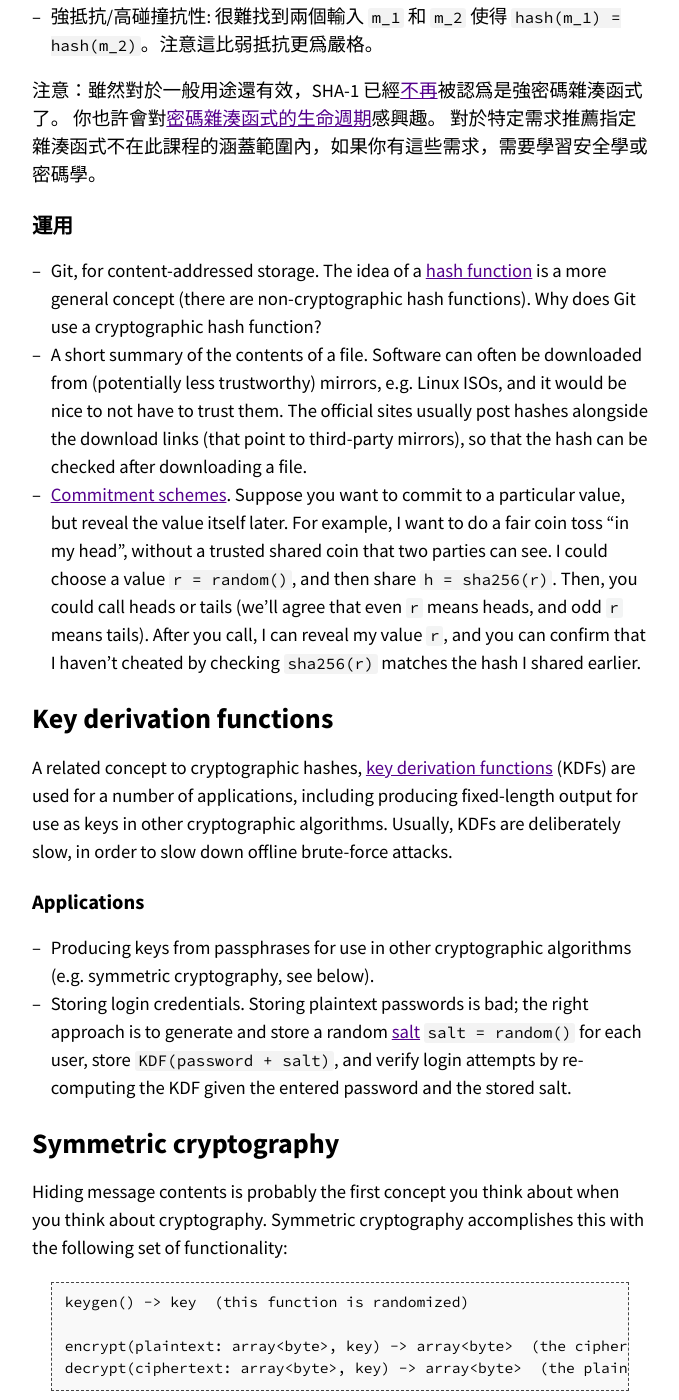
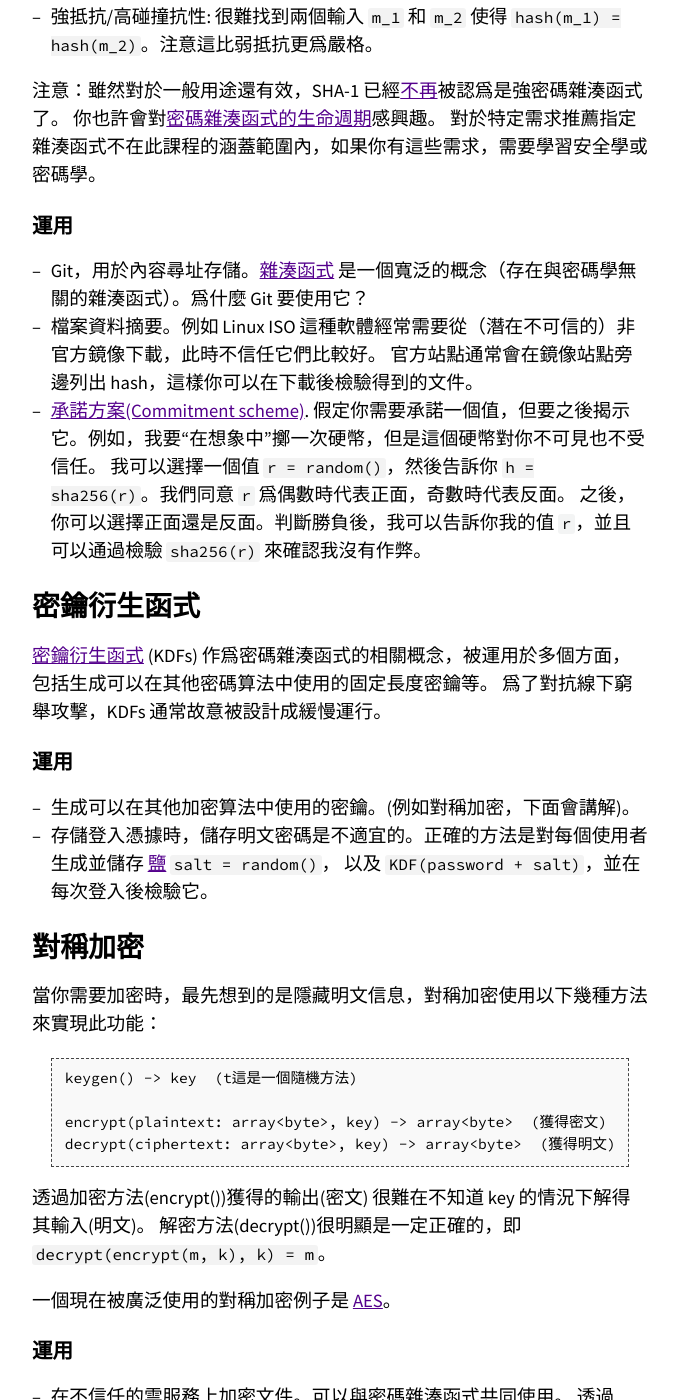
Before and after one commit to missing-semester-zh-Hant/missing-semester-zh-Hant.github.io, a Jekyll site: the page built from _2020/security.md, in a window 1280 px wide and 1400 px high, scrolled down 2294 px. Shown: the whole window, without its empty margins (300-979 px from the left). Built offline with Jekyll 4.4.1, drawn with Linux system fonts in a browser that asks for light colours; some of the changed text lies outside the part shown.

Commit message:
Update security.md (not finished

````diff
--- a/_2020/security.md
+++ b/_2020/security.md
@@ -80,7 +80,7 @@ be resistant to offline guessing, a stronger password would be necessary (e.g.
 對於線下攻擊，需要 80 位元或更強的密碼。
 
 <!-- # Hash functions -->
-# 密碼雜湊函式(hash)
+# 密碼雜湊函式
 
 <!-- A [cryptographic hash
 function](https://en.wikipedia.org/wiki/Cryptographic_hash_function) maps data
@@ -145,7 +145,7 @@ security/cryptography. -->
 <!-- ## Applications -->
 ## 運用
 
-- Git, for content-addressed storage. The idea of a [hash
+<!-- - Git, for content-addressed storage. The idea of a [hash
 function](https://en.wikipedia.org/wiki/Hash_function) is a more general
 concept (there are non-cryptographic hash functions). Why does Git use a
 cryptographic hash function?
@@ -161,51 +161,83 @@ trusted shared coin that two parties can see. I could choose a value `r =
 random()`, and then share `h = sha256(r)`. Then, you could call heads or tails
 (we'll agree that even `r` means heads, and odd `r` means tails). After you
 call, I can reveal my value `r`, and you can confirm that I haven't cheated by
-checking `sha256(r)` matches the hash I shared earlier.
+checking `sha256(r)` matches the hash I shared earlier. -->
+- Git，用於內容尋址存儲。[雜湊函式](https://en.wikipedia.org/wiki/Hash_function)
+是一個寬泛的概念（存在與密碼學無關的雜湊函式）。爲什麼 Git 要使用它？
+- 檔案資料摘要。例如 Linux ISO 這種軟體經常需要從（潛在不可信的）非官方鏡像下載，此時不信任它們比較好。
+官方站點通常會在鏡像站點旁邊列出 hash，這樣你可以在下載後檢驗得到的文件。
+- [承諾方案(Commitment scheme)](https://en.wikipedia.org/wiki/Commitment_scheme).
+假定你需要承諾一個值，但要之後揭示它。例如，我要“在想象中”擲一次硬幣，但是這個硬幣對你不可見也不受信任。
+我可以選擇一個值 `r = random()`，然後告訴你 `h = sha256(r)`。我們同意 `r` 爲偶數時代表正面，奇數時代表反面。
+之後，你可以選擇正面還是反面。判斷勝負後，我可以告訴你我的值 `r`，並且可以通過檢驗 `sha256(r)`
+ 來確認我沒有作弊。
 
-# Key derivation functions
+<!-- # Key derivation functions -->
+# 密鑰衍生函式
 
-A related concept to cryptographic hashes, [key derivation
+<!-- A related concept to cryptographic hashes, [key derivation
 functions](https://en.wikipedia.org/wiki/Key_derivation_function) (KDFs) are
 used for a number of applications, including producing fixed-length output for
 use as keys in other cryptographic algorithms. Usually, KDFs are deliberately
-slow, in order to slow down offline brute-force attacks.
+slow, in order to slow down offline brute-force attacks. -->
+[密鑰衍生函式](https://en.wikipedia.org/wiki/Key_derivation_function) (KDFs)
+作爲密碼雜湊函式的相關概念，被運用於多個方面，包括生成可以在其他密碼算法中使用的固定長度密鑰等。
+爲了對抗線下窮舉攻擊，KDFs 通常故意被設計成緩慢運行。
 
-## Applications
+<!-- ## Applications -->
+## 運用
 
-- Producing keys from passphrases for use in other cryptographic algorithms
+<!-- - Producing keys from passphrases for use in other cryptographic algorithms
 (e.g. symmetric cryptography, see below).
 - Storing login credentials. Storing plaintext passwords is bad; the right
 approach is to generate and store a random
 [salt](https://en.wikipedia.org/wiki/Salt_(cryptography)) `salt = random()` for
 each user, store `KDF(password + salt)`, and verify login attempts by
-re-computing the KDF given the entered password and the stored salt.
+re-computing the KDF given the entered password and the stored salt. -->
+- 生成可以在其他加密算法中使用的密鑰。(例如對稱加密，下面會講解)。
+- 存儲登入憑據時，儲存明文密碼是不適宜的。正確的方法是對每個使用者生成並儲存
+[鹽](https://en.wikipedia.org/wiki/Salt_(cryptography)) `salt = random()`，
+以及 `KDF(password + salt)`，並在每次登入後檢驗它。
 
-# Symmetric cryptography
+# 對稱加密
 
-Hiding message contents is probably the first concept you think about when you
+<!-- Hiding message contents is probably the first concept you think about when you
 think about cryptography. Symmetric cryptography accomplishes this with the
-following set of functionality:
+following set of functionality: -->
+當你需要加密時，最先想到的是隱藏明文信息，對稱加密使用以下幾種方法來實現此功能：
 
-```
+<!-- ```
 keygen() -> key  (this function is randomized)
 
 encrypt(plaintext: array<byte>, key) -> array<byte>  (the ciphertext)
 decrypt(ciphertext: array<byte>, key) -> array<byte>  (the plaintext)
+``` -->
+```
+keygen() -> key  (t這是一個隨機方法)
+
+encrypt(plaintext: array<byte>, key) -> array<byte>  (獲得密文)
+decrypt(ciphertext: array<byte>, key) -> array<byte>  (獲得明文)
 ```
 
-The encrypt function has the property that given the output (ciphertext), it's
+<!-- The encrypt function has the property that given the output (ciphertext), it's
 hard to determine the input (plaintext) without the key. The decrypt function
-has the obvious correctness property, that `decrypt(encrypt(m, k), k) = m`.
+has the obvious correctness property, that `decrypt(encrypt(m, k), k) = m`. -->
+透過加密方法(encrypt())獲得的輸出(密文) 很難在不知道 key 的情況下解得其輸入(明文)。
+解密方法(decrypt())很明顯是一定正確的，即 `decrypt(encrypt(m, k), k) = m`。
 
-An example of a symmetric cryptosystem in wide use today is
-[AES](https://en.wikipedia.org/wiki/Advanced_Encryption_Standard).
+<!-- An example of a symmetric cryptosystem in wide use today is
+[AES](https://en.wikipedia.org/wiki/Advanced_Encryption_Standard). -->
+一個現在被廣泛使用的對稱加密例子是
+[AES](https://en.wikipedia.org/wiki/Advanced_Encryption_Standard)。
 
-## Applications
+<!-- ## Applications -->
+## 運用
 
-- Encrypting files for storage in an untrusted cloud service. This can be
+<!-- - Encrypting files for storage in an untrusted cloud service. This can be
 combined with KDFs, so you can encrypt a file with a passphrase. Generate `key
-= KDF(passphrase)`, and then store `encrypt(file, key)`.
+= KDF(passphrase)`, and then store `encrypt(file, key)`. -->
+- 在不信任的雲服務上加密文件。可以與密碼雜湊函式共同使用。
+透過 `key = KDF(passphrase)` 生成一個密鑰，然後在雲上儲存  `encrypt(file, key)`。
 
 # Asymmetric cryptography
 
````
